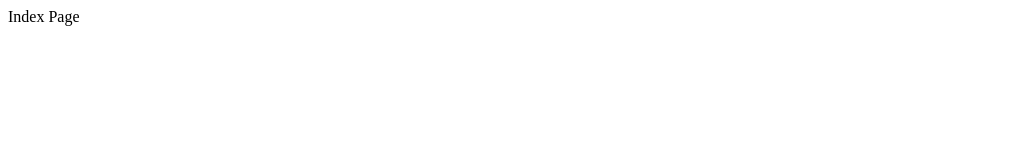
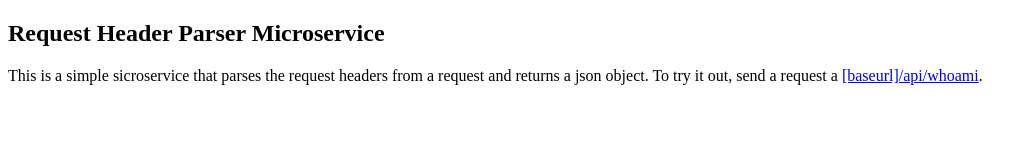
Before and after one commit to ekamwalia/request-headers-parser, a website: page views/index.html in a window 1280 px wide. Shown: the whole page, without its empty margins (0-1033 px from the left). Drawn offline with Linux system fonts and the light colour scheme.

Commit message:
Initial Commit

```diff
--- a/views/index.html
+++ b/views/index.html
@@ -5,6 +5,9 @@
     <link href='index.css' type='text/css'>
 </head>
 <body>
-    Index Page
+    <h2>Request Header Parser Microservice</h2>
+    <p>
+        This is a simple sicroservice that parses the request headers from a request and returns a json object. To try it out, send a request a <a href="#">[baseurl]/api/whoami</a>.
+    </p>
 </body>
 </html>
```
Also changed, not shown: 1 other file.
